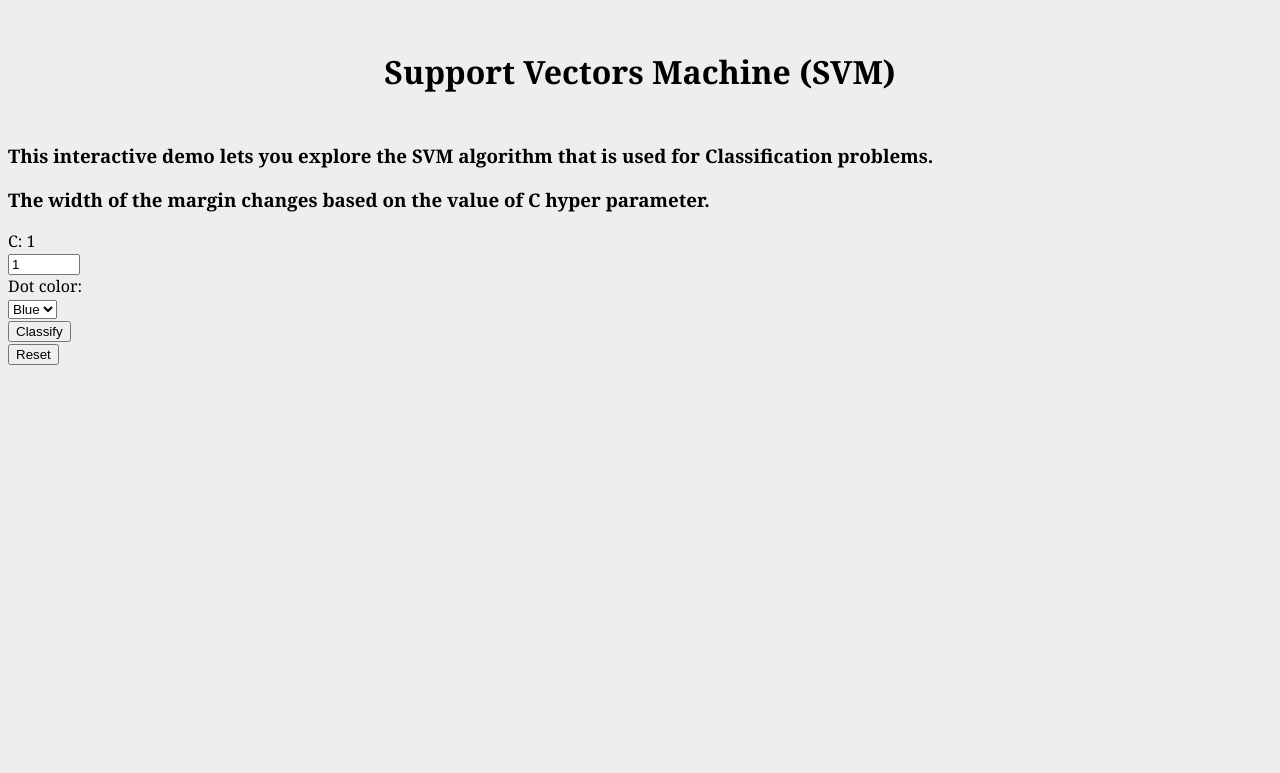
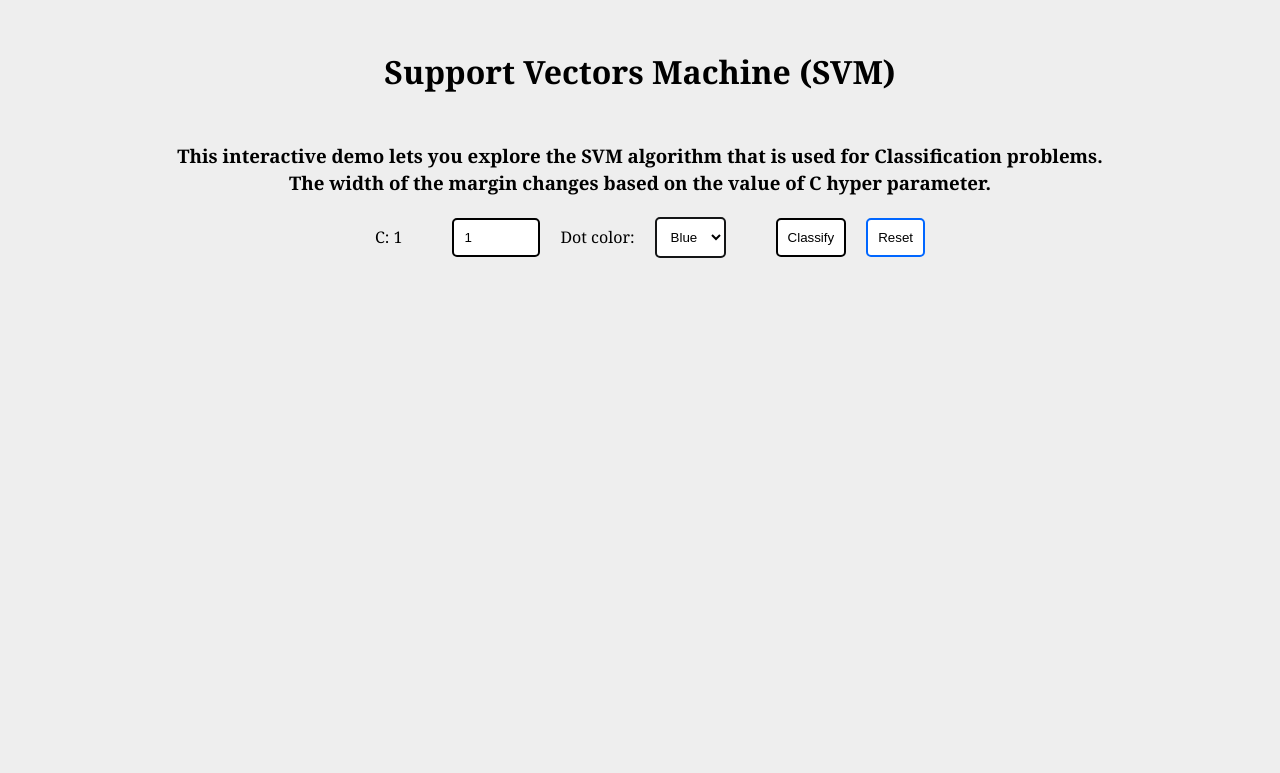
Before and after one commit to KareemJBR/machine-learning-algorithms-simulator, a Django app: page /svm/ in a window 1280 px wide. Shown: the top 773 px of the page. Run offline with Django 4.2, Linux system fonts and the light colour scheme; some libraries are stand-ins or nearby versions.

Commit message:
added stylesheets for PCA and SVM pages

```diff
--- a/static/styles/svm_home.css
+++ b/static/styles/svm_home.css
@@ -10,3 +10,78 @@ h1 {
   justify-content: center;
   align-items: center;
 }
+
+h2, h3, h4 {
+  text-align: center;
+  margin: 0.1em 0;
+}
+
+.settings {
+  width: 100%;
+  display: flex;
+  justify-content: center;
+}
+
+.group {
+  width: 20%;
+  display: flex;
+  justify-content: space-evenly;
+  display: flex;
+  flex-direction: column;
+  margin: 20px 0px 20px 70px;
+}
+
+.wide-group {
+  justify-content: center;
+  display: flex;
+  flex-direction: column;
+  margin: 20px 0px 0px 20px;
+}
+
+.reset {
+  background-color: white;
+  color: black;
+  border: 2px solid rgb(0, 102, 255);
+  padding: 10px;
+  border-radius: 5px;
+}
+
+.classify {
+  background-color: white;
+  color: black;
+  border: 2px solid black;
+  padding: 10px;
+  border-radius: 5px;
+  margin-left: 30px;
+}
+
+.c {
+  background-color: white;
+  color: black;
+  border: 2px solid black;
+  padding: 10px;
+  border-radius: 5px;
+  margin-left: 30px;
+}
+
+.svm {
+  height: 500px;
+  display: flex;
+  justify-content: center;
+  align-items: center;
+  margin-left: 30px;
+}
+
+#image {
+  visibility: hidden;
+}
+
+#dotColor{
+  background-color: white;
+  color: black;
+  border: 2px solid rgb(20, 21, 22);
+  padding: 10px;
+  border-radius: 5px;
+  padding-left: 10px;
+  padding-right: 10px;
+}
```
Also changed, not shown: static/styles/pca_home.css (+69 -0 lines).
